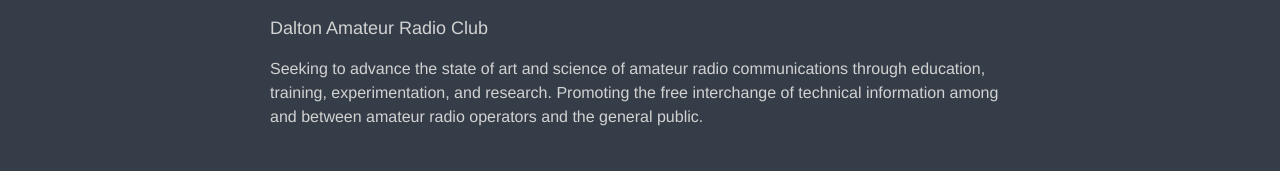
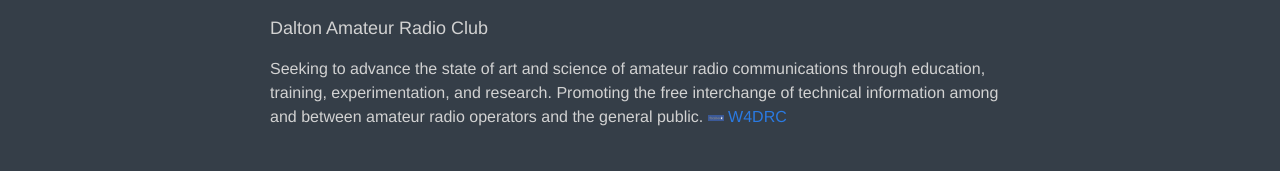
Before and after one commit to n00tz/darc-jekyll, a Jekyll site: the page built from index.html, in a window 1280 px wide. Shown: the part 965-1136 px from the top of the page. Built offline with Jekyll 4.4.1, drawn with Linux system fonts in a browser that asks for light colours.

Commit message:
add facebook graphic and snippet include file

```diff
--- a/_includes/footer.html
+++ b/_includes/footer.html
@@ -5,6 +5,7 @@
     <h2 class="footer-heading">{{ site.title }}</h2>
     <p>
       {{ site.description }}
+      {% include icon-facebook.html %}
     </p>
 
   </div>
--- /dev/null
+++ b/_includes/icon-facebook.html
@@ -0,0 +1 @@
+<a href="https://www.facebook.com/groups/499173303579789/"><span class="icon icon--facebookwide">{% include icon-facebookwide.svg %}</span><span class="username">W4DRC</span></a>
```
Also changed, not shown: _includes/icon-facebook.svg (added), _includes/icon-facebookwide.svg (added).
